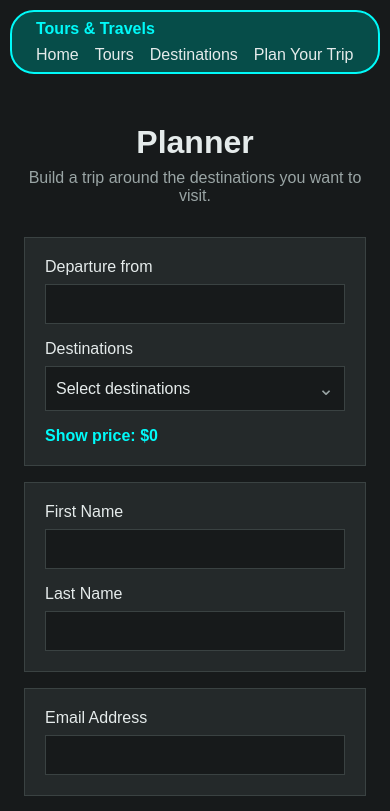
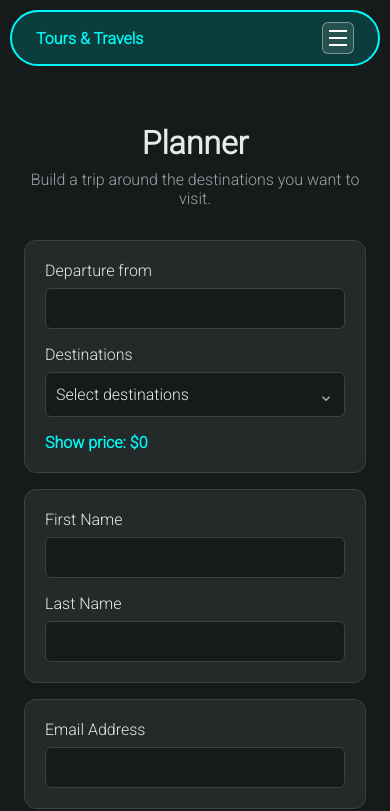
Before and after one commit to cherrycreamsoda/travel-and-tours-app, a React (Create React App) app: page /plan-your-trip in a window 390 px wide. Shown: the top 811 px of the page. Built offline with nearby package versions, Linux system fonts and the light colour scheme.

Commit message:
Refactor CSS styles across multiple components: enhance layout, add responsive design elements, and improve visual consistency; implement dynamic properties for better UI control.

```diff
--- a/src/App.css
+++ b/src/App.css
@@ -25,7 +25,8 @@
   padding: 8px 24px;
   border: 2px solid var(--attentionLight);
   border-radius: 999px;
-  background: var(--attentionDark);
+  background: color-mix(in srgb, var(--attentionDark) 70%, transparent);
+  backdrop-filter: blur(6px);
 }
 
 .appLogo {
@@ -37,21 +38,29 @@
 .appNav {
   position: absolute;
   left: 50%;
-  display: flex;
-  gap: 24px;
+  display: block;
   transform: translateX(-50%);
 }
 
-.appNav a {
+.appNavLinks {
+  display: flex;
+  gap: 24px;
+}
+
+.appNavLinks a {
   color: var(--appTextColor);
   text-decoration: none;
 }
 
-.appNav a:hover,
-.appNav a:focus-visible,
+.appNavLinks a:hover,
+.appNavLinks a:focus-visible,
 .appLogo:hover,
 .appLogo:focus-visible {
   color: var(--attentionLight);
+}
+
+.menuToggle {
+  display: none;
 }
 
 .pageContent {
@@ -69,26 +78,73 @@
   color: var(--appMutedColor);
 }
 
-@media (max-width: 600px) {
+@media (max-aspect-ratio: 1 / 1) {
   .app {
     --pageTopOffset: 124px;
   }
 
   .appHeader {
-    align-items: flex-start;
-    flex-direction: column;
-    gap: 8px;
-    border-radius: 24px;
+    min-height: 56px;
   }
 
   .appNav {
-    position: static;
-    flex-wrap: wrap;
-    gap: 8px 16px;
+    right: 24px;
+    left: auto;
     transform: none;
   }
 
-  .pageContent {
-    padding-top: var(--pageTopOffset);
+  .menuToggle {
+    display: grid;
+    width: 32px;
+    height: 32px;
+    gap: 5px;
+    align-content: center;
+    padding: 6px;
+    border: 1px solid var(--appBorderSoft);
+    border-radius: 6px;
+    background: var(--appGlassFill);
+    cursor: pointer;
+  }
+
+  .menuToggle span {
+    display: block;
+    height: 2px;
+    background: var(--appInverseText);
+    transition: transform 180ms ease, opacity 180ms ease;
+  }
+
+  .appNav.isOpen .menuToggle span:first-child {
+    transform: translateY(7px) rotate(45deg);
+  }
+
+  .appNav.isOpen .menuToggle span:nth-child(2) {
+    opacity: 0;
+  }
+
+  .appNav.isOpen .menuToggle span:last-child {
+    transform: translateY(-7px) rotate(-45deg);
+  }
+
+  .appNavLinks {
+    position: absolute;
+    top: 44px;
+    right: 0;
+    display: none;
+    min-width: 180px;
+    gap: 0;
+    padding: 8px;
+    border: 1px solid var(--appBorderSoft);
+    border-radius: 8px;
+    background: var(--appGlassBackground);
+    box-shadow: var(--appSurfaceShadow);
+    backdrop-filter: blur(6px);
+  }
+
+  .appNav.isOpen .appNavLinks {
+    display: grid;
+  }
+
+  .appNavLinks a {
+    padding: 10px 12px;
   }
 }
--- a/src/componenets/Navbar.jsx
+++ b/src/componenets/Navbar.jsx
@@ -1,4 +1,4 @@
-import React from 'react'
+import React, { useState } from 'react'
 import { Link } from "react-router-dom"
 
 const pages = [
@@ -21,13 +21,28 @@ const pages = [
 ];
 
 function Navbar() {
+  const [isOpen, setIsOpen] = useState(false)
+
   return (
-    <nav className="appNav">
-        {pages.map((page) => (
-            <Link key={page.path} to={page.path}>
-                {page.label}
-            </Link>
-        ))}
+    <nav className={`appNav ${isOpen ? 'isOpen' : ''}`}>
+        <button
+          aria-expanded={isOpen}
+          aria-label={isOpen ? 'Close navigation menu' : 'Open navigation menu'}
+          className="menuToggle"
+          onClick={() => setIsOpen((open) => !open)}
+          type="button"
+        >
+          <span />
+          <span />
+          <span />
+        </button>
+        <div className="appNavLinks">
+          {pages.map((page) => (
+              <Link key={page.path} to={page.path} onClick={() => setIsOpen(false)}>
+                  {page.label}
+              </Link>
+          ))}
+        </div>
     </nav>
   )
 }
--- a/src/index.css
+++ b/src/index.css
@@ -7,6 +7,8 @@
   --appBorderColor: #3a4242;
   --appBorderSoft: rgb(229 235 235 / 45%);
   --appBorderStrong: rgb(229 235 235 / 70%);
+  --appRadius: 12px;
+  --appControlRadius: 6px;
   --appSecondaryBackground: #24292a;
   --appGlassBackground: rgb(23 26 27 / 78%);
   --appGlassFill: rgb(229 235 235 / 12%);
@@ -14,13 +16,15 @@
   --attentionLight: #00faf9;
   --attentionDark: #064d49;
   --appOverlayShadow: 0 2px 8px rgb(0 0 0 / 85%);
-  --imageLabelFont: 'Roboto', Arial, sans-serif;
+  --appSurfaceShadow: 0 8px 20px rgb(0 0 0 / 25%);
+  --appFont: 'Roboto', Arial, sans-serif;
+  --imageLabelFont: var(--appFont);
   --ghostWhite: var(--attentionLight);
 }
 
 body {
   margin: 0;
-  font-family: Arial, sans-serif;
+  font-family: var(--appFont);
   background: var(--appBackground);
   color: var(--appTextColor);
   -webkit-font-smoothing: antialiased;
--- a/src/pages/Destination/Destination.css
+++ b/src/pages/Destination/Destination.css
@@ -31,6 +31,7 @@
   width: 100%;
   padding: 12px;
   border: 1px solid var(--appBorderColor);
+  border-radius: var(--appControlRadius);
   background: var(--appSecondaryBackground);
   color: var(--appTextColor);
   text-align: left;
--- a/src/pages/Destination/sections/DestinationMap.css
+++ b/src/pages/Destination/sections/DestinationMap.css
@@ -1,9 +1,20 @@
-.mapContainer{
+.mapContainer {
+    width: 100%;
     height: 100%;
-    width: 100%;
 }
 
-.leaflet-popup-content-wrapper, .leaflet-popup-tip, .leaflet-popup-close-button{
-    background-color: black;
-    color: white;
+.leaflet-popup-content-wrapper,
+.leaflet-popup-tip {
+    border: 1px solid var(--appBorderSoft);
+    border-radius: var(--appControlRadius);
+    background-color: var(--appSecondaryBackground);
+    color: var(--appTextColor);
 }
+
+.leaflet-popup-close-button {
+    color: var(--appMutedColor) !important;
+}
+
+.leaflet-popup-content {
+    margin: 12px;
+}
--- a/src/pages/Home/sections/FeaturedTours.css
+++ b/src/pages/Home/sections/FeaturedTours.css
@@ -31,6 +31,7 @@
 
 .tourCard h3 {
   margin: 0 0 16px;
+  text-align: center;
 }
 
 .tourDestinations {
--- a/src/pages/PlanYourTrip/PlanYourTrip.css
+++ b/src/pages/PlanYourTrip/PlanYourTrip.css
@@ -31,6 +31,7 @@
   gap: 16px;
   padding: 20px;
   border: 1px solid var(--appBorderColor);
+  border-radius: var(--appRadius);
   background: var(--appSecondaryBackground);
 }
 
@@ -59,6 +60,7 @@
   box-sizing: border-box;
   padding: 10px;
   border: 1px solid var(--appBorderColor);
+  border-radius: var(--appControlRadius);
   background: var(--appBackground);
   color: var(--appTextColor);
   font: inherit;
@@ -81,6 +83,7 @@
   justify-content: space-between;
   padding: 10px;
   border: 1px solid var(--appBorderColor);
+  border-radius: var(--appControlRadius);
   background: var(--appBackground);
   color: var(--appTextColor);
   font: inherit;
@@ -102,8 +105,9 @@
   gap: 4px;
   padding: 8px;
   border: 1px solid var(--appBorderColor);
+  border-radius: var(--appControlRadius);
   background: var(--appBackground);
-  box-shadow: 0 8px 20px rgb(0 0 0 / 25%);
+  box-shadow: var(--appSurfaceShadow);
 }
 
 .plannerDestinationOption {
--- a/src/pages/Tour/sections/TourGallery.css
+++ b/src/pages/Tour/sections/TourGallery.css
@@ -8,6 +8,7 @@
 .tourDestinationList {
   padding: 20px;
   border: 1px solid var(--appBorderColor);
+  border-radius: var(--appRadius);
   background: var(--appSecondaryBackground);
 }
 
@@ -24,6 +25,7 @@
 .tourDestinationList button {
   padding: 12px;
   border: 1px solid var(--appBorderColor);
+  border-radius: var(--appControlRadius);
   background: var(--appBackground);
   color: var(--appTextColor);
   text-align: left;
@@ -40,6 +42,8 @@
   position: relative;
   height: 460px;
   overflow: hidden;
+  border: 1px solid var(--appBorderColor);
+  border-radius: var(--appRadius);
   background: var(--appSecondaryBackground);
 }
 
--- a/src/pages/Tour/sections/TourWidgets.css
+++ b/src/pages/Tour/sections/TourWidgets.css
@@ -10,7 +10,9 @@
   min-height: 210px;
   align-items: center;
   justify-content: center;
+  overflow: hidden;
   border: 1px solid var(--appBorderColor);
+  border-radius: var(--appRadius);
   background: var(--appSecondaryBackground);
   color: var(--appMutedColor);
 }
--- a/src/pages/Tours/Tours.css
+++ b/src/pages/Tours/Tours.css
@@ -29,6 +29,7 @@
   position: relative;
   padding: 24px;
   border: 1px solid var(--appBorderColor);
+  border-radius: var(--appRadius);
   background: var(--appSecondaryBackground);
 }
 
@@ -70,6 +71,7 @@
   position: relative;
   overflow: hidden;
   border: 1px solid var(--appBorderColor);
+  border-radius: var(--appControlRadius);
   background: var(--appBackground);
 }
 
```
